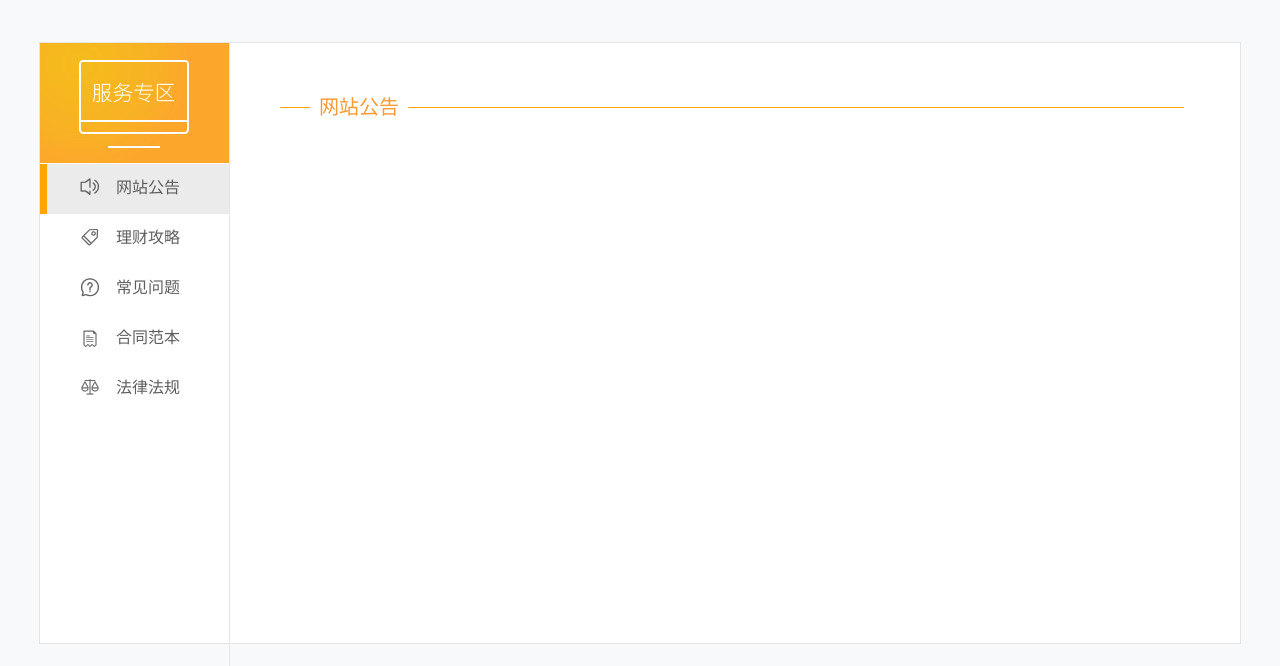
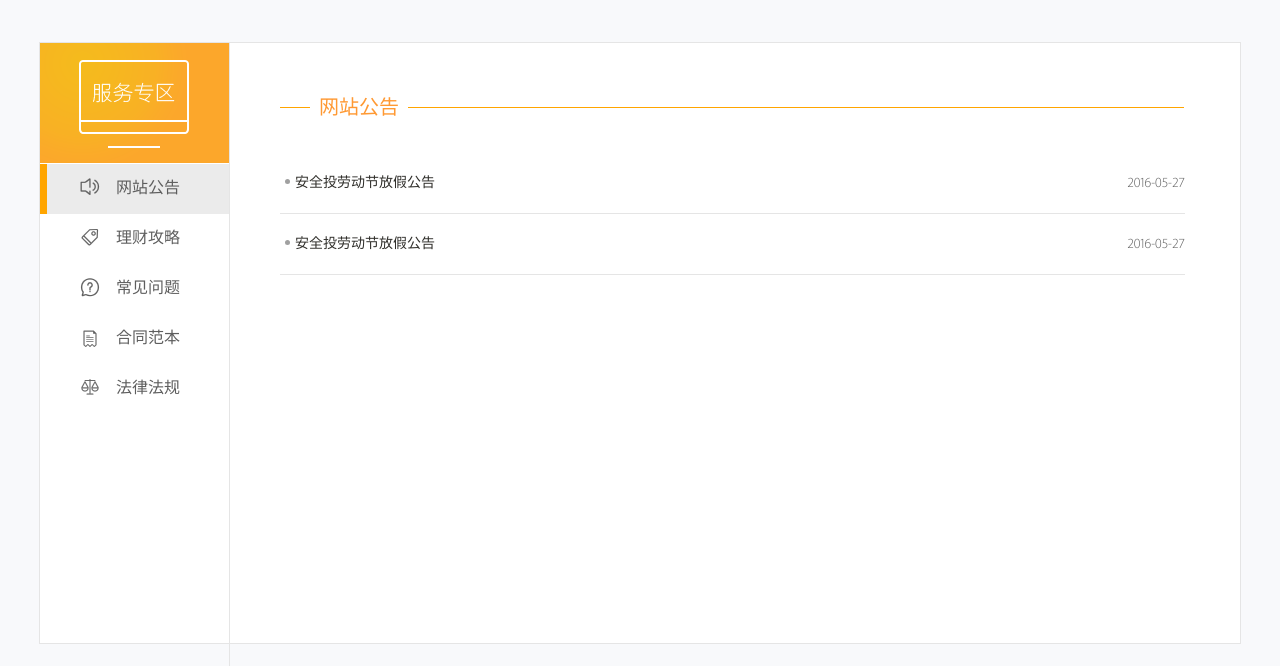
Before and after one commit to qqlucky1/safetou-pro, a website: page serve/serve_1.html in a window 1280 px wide. Shown: the part 134-800 px from the top of the page. Drawn offline with nearby package versions, Linux system fonts and the light colour scheme; files that its build step writes are made by us from their sources.

Commit message:
网站公告1.0

```diff
--- a/sass/layout/_sever_a.scss
+++ b/sass/layout/_sever_a.scss
@@ -41,7 +41,38 @@
     position: relative;
     top: -6px;
   }
+}
 
+.wzggLists{
+  .wzggList{
+    height: 60px;
+    width: 100%;
+    border-bottom: 1px solid #e5e5e5;
+  }
+}
+
+.slist_title{
+  float: left;
+  color: #302f2b;
+  font-size: 14px;
+  line-height: 60px;
+  &:before{
+    content: "";
+    display: inline-block;
+    width: 5px;
+    height: 5px;
+    @include border-radius(3px);
+    background-color: #a0a0a0;
+    margin: 0 5px;
+    position: relative;
+    top: -3px;
+  }
+}
+.slist_time{
+  float: right;
+  color: #5e5e5e;
+  font-size: 14px;
+  line-height: 60px;
 }
 
 
--- a/serve/serve_1.html
+++ b/serve/serve_1.html
@@ -146,8 +146,15 @@
                             <span>网站公告</span>
                             <i class="t-line" style="width: 776px"></i>
                         </div>
-                        <div class="wzggLists">
-
+                        <div class="wzggLists clearfix">
+                            <div class="wzggList">
+                                <div class="slist_title">安全投劳动节放假公告</div>
+                                <div class="slist_time">2016-05-27</div>
+                            </div>
+                            <div class="wzggList">
+                                <div class="slist_title">安全投劳动节放假公告</div>
+                                <div class="slist_time">2016-05-27</div>
+                            </div>
                         </div>
                     </div>
 
```
Also changed, not shown: stylesheets/style.css.
